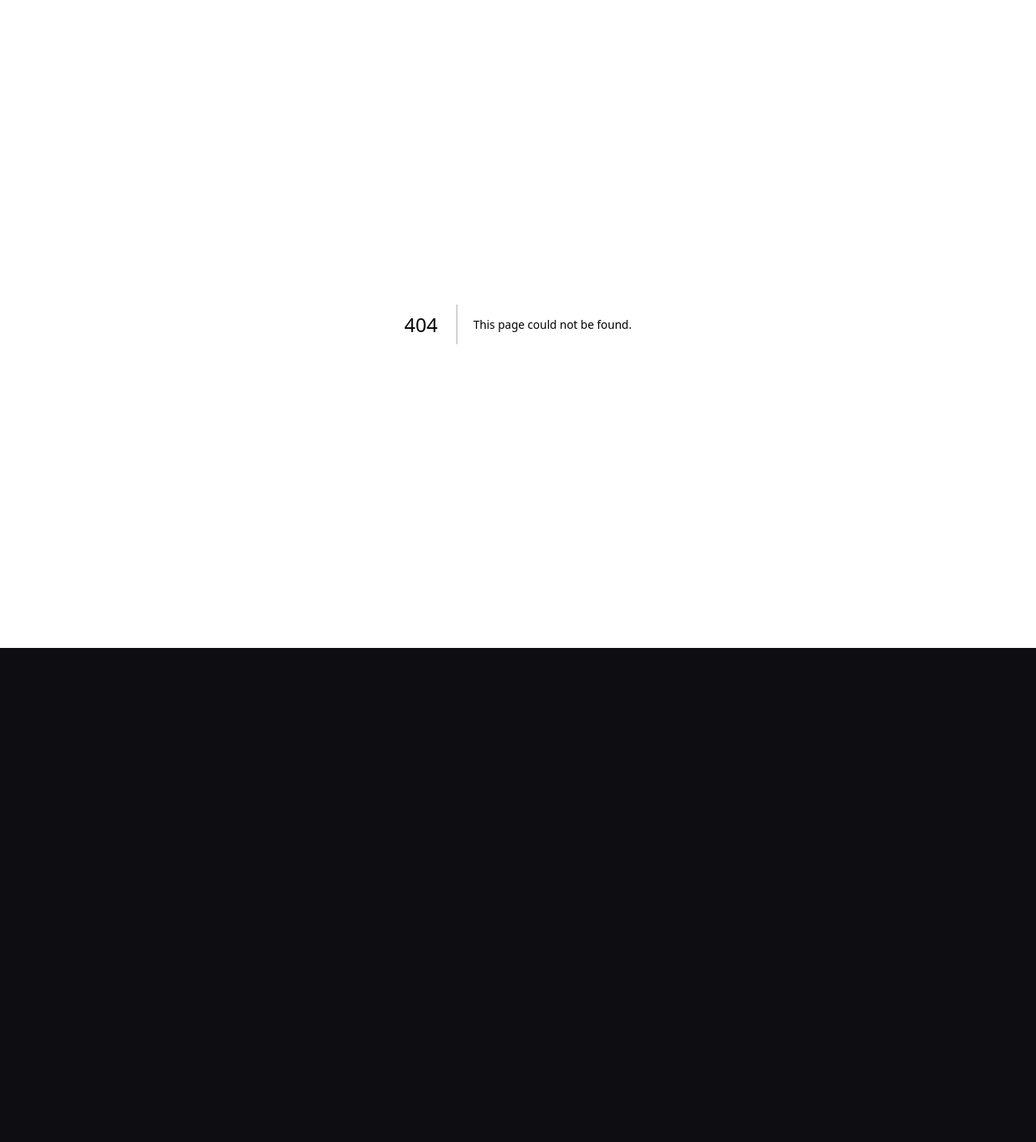
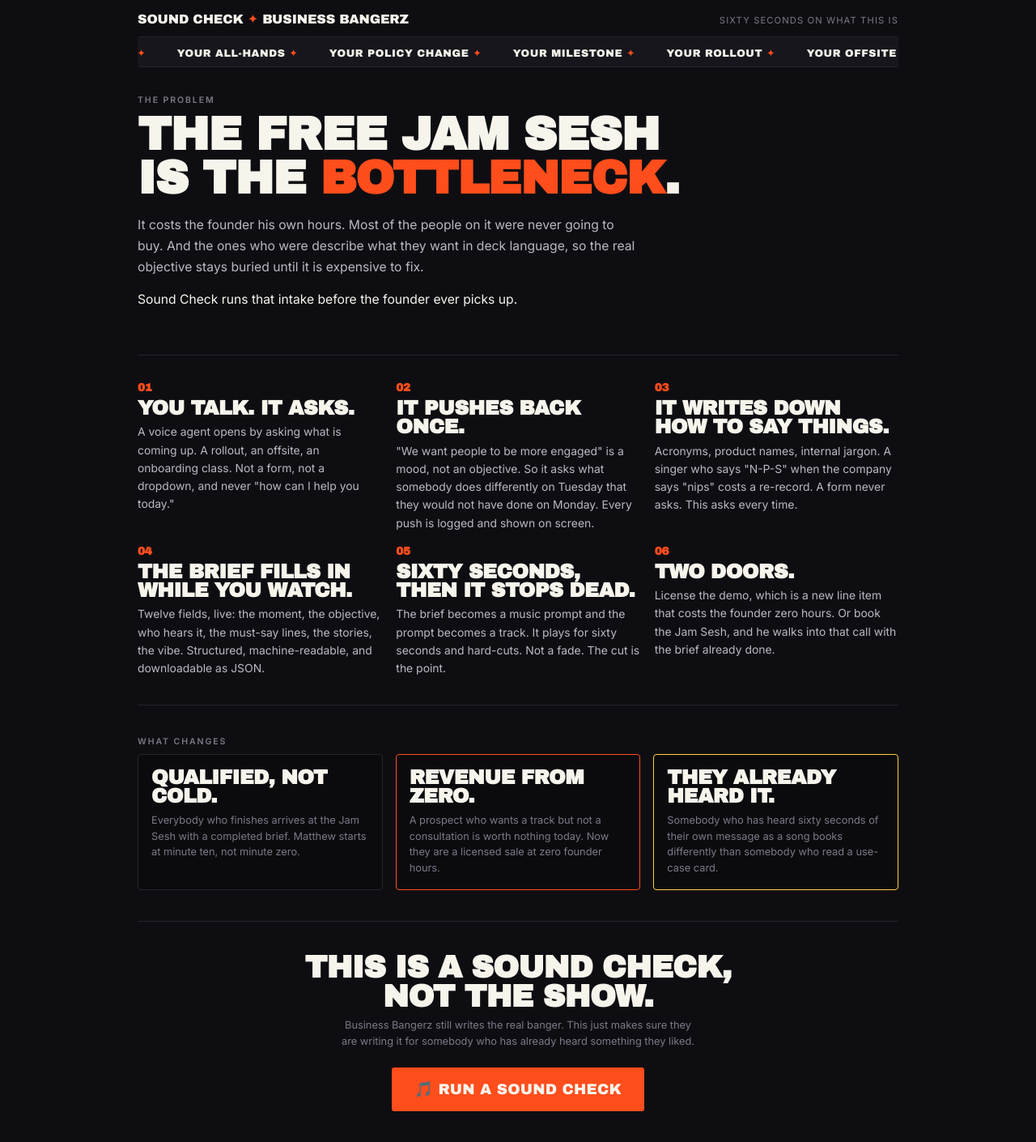
Before and after one commit to hennicholson/soundcheck, a Next.js app: page /demo in a window 1280 px wide. Before the commit this address had no page. Shown: the top 1410 px of the page at 81% size. Before the commit the page ends 800 px from the top, so only its background shows below. Built offline with nearby package versions, Linux system fonts and the light colour scheme.

Commit message:
README, /demo breakdown page, netlify config

```diff
--- /dev/null
+++ b/app/demo/page.tsx
@@ -0,0 +1,188 @@
+/**
+ * /demo — the sixty-second explanation.
+ *
+ * Not the tool. This is the page you put on a screen behind you: what it is,
+ * what it replaces, what it does that a form cannot, and what comes out.
+ * Scannable in under a minute, then it sends you to the tool itself.
+ */
+
+import type { Metadata } from 'next';
+import Link from 'next/link';
+import Ticker from '../soundcheck/Ticker';
+
+export const metadata: Metadata = {
+  title: 'Sound Check · What it does',
+  description:
+    'Sixty seconds on what Sound Check is: an agent-run intake that turns a two-minute conversation into a song brief and a scratch demo.',
+};
+
+const BEATS = [
+  {
+    n: '01',
+    head: 'You talk. It asks.',
+    body: 'A voice agent opens by asking what is coming up. A rollout, an offsite, an onboarding class. Not a form, not a dropdown, and never "how can I help you today."',
+  },
+  {
+    n: '02',
+    head: 'It pushes back once.',
+    body: '"We want people to be more engaged" is a mood, not an objective. So it asks what somebody does differently on Tuesday that they would not have done on Monday. Every push is logged and shown on screen.',
+  },
+  {
+    n: '03',
+    head: 'It writes down how to say things.',
+    body: 'Acronyms, product names, internal jargon. A singer who says "N-P-S" when the company says "nips" costs a re-record. A form never asks. This asks every time.',
+  },
+  {
+    n: '04',
+    head: 'The brief fills in while you watch.',
+    body: 'Twelve fields, live: the moment, the objective, who hears it, the must-say lines, the stories, the vibe. Structured, machine-readable, and downloadable as JSON.',
+  },
+  {
+    n: '05',
+    head: 'Sixty seconds, then it stops dead.',
+    body: 'The brief becomes a music prompt and the prompt becomes a track. It plays for sixty seconds and hard-cuts. Not a fade. The cut is the point.',
+  },
+  {
+    n: '06',
+    head: 'Two doors.',
+    body: 'License the demo, which is a new line item that costs the founder zero hours. Or book the Jam Sesh, and he walks into that call with the brief already done.',
+  },
+];
+
+export default function DemoPage() {
+  return (
+    <div style={{ minHeight: '100dvh', padding: 14 }}>
+      <div style={{ maxWidth: 940, margin: '0 auto' }}>
+        <div className="topbar" style={{ marginBottom: 12 }}>
+          <span className="wordmark">
+            Sound check <span className="ember">✦</span> Business Bangerz
+          </span>
+          <span className="meta">Sixty seconds on what this is</span>
+        </div>
+
+        <Ticker />
+
+        <section style={{ paddingBlock: '34px 26px' }}>
+          <p className="eyebrow">The problem</p>
+          <h1 className="display display-xl" style={{ marginBottom: 18 }}>
+            The free Jam Sesh
+            <br />
+            is the <span className="ember">bottleneck</span>.
+          </h1>
+          <p
+            style={{
+              maxWidth: 620,
+              color: 'var(--dim)',
+              lineHeight: 1.65,
+              fontSize: '0.98rem',
+              margin: 0,
+            }}
+          >
+            It costs the founder his own hours. Most of the people on it were never going to
+            buy. And the ones who were describe what they want in deck language, so the real
+            objective stays buried until it is expensive to fix.
+          </p>
+          <p
+            style={{
+              maxWidth: 620,
+              color: 'var(--paper)',
+              lineHeight: 1.65,
+              fontSize: '0.98rem',
+              marginTop: 14,
+            }}
+          >
+            Sound Check runs that intake before the founder ever picks up.
+          </p>
+        </section>
+
+        <hr className="divider" />
+
+        <section
+          style={{
+            display: 'grid',
+            gridTemplateColumns: 'repeat(auto-fit, minmax(260px, 1fr))',
+            gap: 18,
+            paddingBlock: 20,
+          }}
+        >
+          {BEATS.map((b) => (
+            <div key={b.n}>
+              <p
+                className="display"
+                style={{ fontSize: '0.85rem', color: 'var(--ember)', marginBottom: 6 }}
+              >
+                {b.n}
+              </p>
+              <h2 className="display display-m" style={{ marginBottom: 7 }}>
+                {b.head}
+              </h2>
+              <p style={{ color: 'var(--dim)', fontSize: '0.87rem', lineHeight: 1.6, margin: 0 }}>
+                {b.body}
+              </p>
+            </div>
+          ))}
+        </section>
+
+        <hr className="divider" />
+
+        <section style={{ paddingBlock: 24 }}>
+          <p className="eyebrow">What changes</p>
+          <div
+            style={{
+              display: 'grid',
+              gridTemplateColumns: 'repeat(auto-fit, minmax(230px, 1fr))',
+              gap: 16,
+            }}
+          >
+            <div className="door">
+              <h3 className="display display-m" style={{ marginBottom: 8 }}>
+                Qualified, not cold.
+              </h3>
+              <p className="note">
+                Everybody who finishes arrives at the Jam Sesh with a completed brief. Matthew
+                starts at minute ten, not minute zero.
+              </p>
+            </div>
+            <div className="door paid">
+              <h3 className="display display-m" style={{ marginBottom: 8 }}>
+                Revenue from zero.
+              </h3>
+              <p className="note">
+                A prospect who wants a track but not a consultation is worth nothing today.
+                Now they are a licensed sale at zero founder hours.
+              </p>
+            </div>
+            <div className="door book">
+              <h3 className="display display-m" style={{ marginBottom: 8 }}>
+                They already heard it.
+              </h3>
+              <p className="note">
+                Somebody who has heard sixty seconds of their own message as a song books
+                differently than somebody who read a use-case card.
+              </p>
+            </div>
+          </div>
+        </section>
+
+        <hr className="divider" />
+
+        <section style={{ paddingBlock: '24px 46px', textAlign: 'center' }}>
+          <h2 className="display display-l" style={{ marginBottom: 8 }}>
+            This is a sound check,
+            <br />
+            not the show.
+          </h2>
+          <p className="note" style={{ maxWidth: 440, margin: '0 auto 22px' }}>
+            Business Bangerz still writes the real banger. This just makes sure they are
+            writing it for somebody who has already heard something they liked.
+          </p>
+          <div className="btn-row">
+            <Link className="btn btn-primary btn-lg" href="/soundcheck">
+              🎵 Run a sound check
+            </Link>
+          </div>
+        </section>
+      </div>
+    </div>
+  );
+}
```
Also changed, not shown: 2 other files (tests, documents, lock files or other folders).
